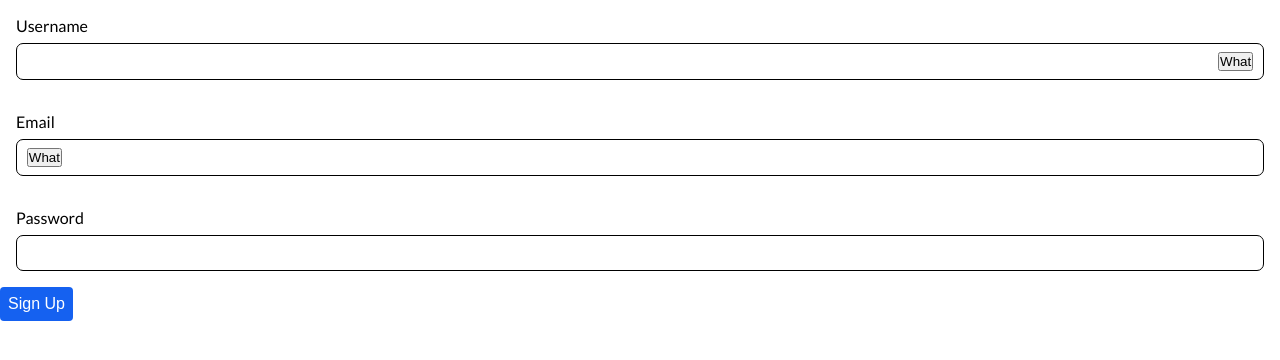
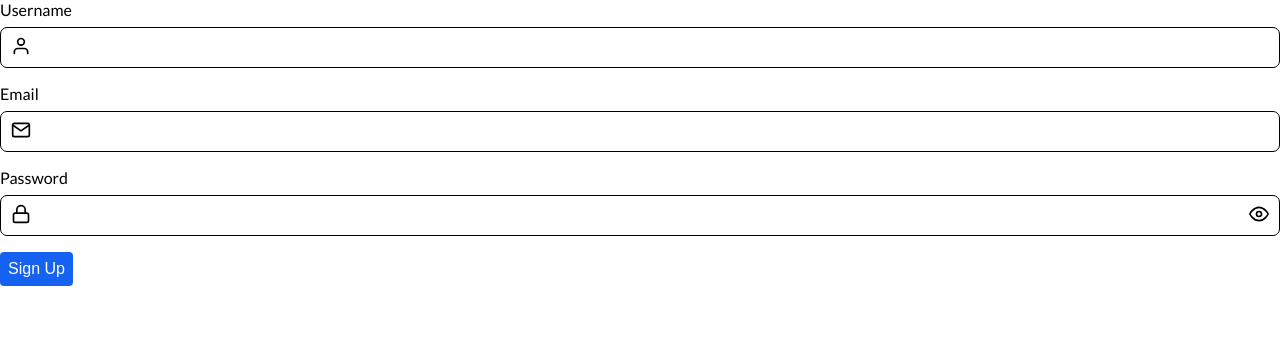
Before and after one commit to Wodnyan/Mushi, a Next.js app in the folder client/: page /account/create in a window 1280 px wide. Shown: the top 360 px of the page. Built offline with nearby package versions, Linux system fonts and the light colour scheme.

Commit message:
feat: controlled inputs, password input, better input icon implementation

```diff
--- a/client/components/Input.tsx
+++ b/client/components/Input.tsx
@@ -1,15 +1,19 @@
 import * as S from "../styles/Forms";
 import styled from "styled-components";
+import { ChangeEvent } from "react";
 
 interface Props {
-  iconLeft?: string;
-  iconRight?: string;
+  iconLeft?: React.ReactNode;
+  iconRight?: React.ReactNode;
   [x: string]: any;
+  onChange?: (e: ChangeEvent<HTMLInputElement>) => void;
+  value?: string;
 }
 
 const Container = styled.div`
   position: relative;
   display: flex;
+  align-items: center;
   padding: 0.5rem 0.3rem;
   font-size: 1rem;
   outline: 0;
@@ -35,12 +39,18 @@ const Container = styled.div`
   }
 `;
 
-const Input: React.FC<Props> = ({ iconLeft, iconRight, ...rest }) => {
+const Input: React.FC<Props> = ({
+  iconLeft,
+  iconRight,
+  value,
+  onChange,
+  ...rest
+}) => {
   return (
     <Container>
-      {iconLeft && <S.InputIcon>What</S.InputIcon>}
-      <S.Input {...rest} />
-      {iconRight && <S.InputIcon>What</S.InputIcon>}
+      {iconLeft && <S.InputIcon tabIndex={-1}>{iconLeft}</S.InputIcon>}
+      <S.Input onChange={onChange} value={value} {...rest} />
+      {iconRight && <S.InputIcon>{iconRight}</S.InputIcon>}
     </Container>
   );
 };
--- a/client/components/PasswordInput.tsx
+++ b/client/components/PasswordInput.tsx
@@ -1,12 +1,36 @@
-import { FormControl, Input, Label } from "../styles/Forms";
+import { useState } from "react";
+import { FiEye, FiEyeOff, FiLock } from "react-icons/fi";
+import { FormControl, Label } from "../styles/Forms";
+import Input from "./Input";
 
-interface Props {}
+interface Props {
+  [x: string]: any;
+}
 
-const PasswordInput: React.FC<Props> = () => {
+const PasswordInput: React.FC<Props> = ({ ...rest }) => {
+  const [showPassword, setShowPassword] = useState(false);
+  const togglePasswordShow = () => {
+    setShowPassword((prev) => !prev);
+  };
+
+  const Icon = () => {
+    return (
+      <div onClick={togglePasswordShow}>
+        {showPassword ? <FiEyeOff size={20} /> : <FiEye size={20} />}
+      </div>
+    );
+  };
+
   return (
     <FormControl>
       <Label htmlFor="password">Password</Label>
-      <Input id="password" type="password" />
+      <Input
+        iconLeft={<FiLock size={20} />}
+        iconRight={<Icon />}
+        id="password"
+        type={showPassword ? "text" : "password"}
+        {...rest}
+      />
     </FormControl>
   );
 };
--- a/client/package.json
+++ b/client/package.json
@@ -13,6 +13,7 @@
     "next": "10.0.6",
     "react": "17.0.1",
     "react-dom": "17.0.1",
+    "react-icons": "^4.2.0",
     "sass": "^1.32.6",
     "styled-components": "^5.2.1"
   },
--- a/client/pages/account/create.tsx
+++ b/client/pages/account/create.tsx
@@ -1,25 +1,56 @@
 import { Label, FormControl } from "../../styles/Forms";
 import { Button } from "../../styles/Button";
-import { FormEvent } from "react";
+import { ChangeEvent, FormEvent, useState } from "react";
 import PasswordInput from "../../components/PasswordInput";
 import Input from "../../components/Input";
+import { FiMail, FiUser } from "react-icons/fi";
+import { Form } from "../../styles/pages/AccountPages";
+
+interface UserInfo {
+  username: string;
+  email: string;
+  password: string;
+}
 
 export default function Create() {
+  const [userInfo, setUserInfo] = useState<UserInfo>({
+    username: "",
+    email: "",
+    password: "",
+  });
   const handleSignUp = (e: FormEvent<HTMLFormElement>) => {
     e.preventDefault();
+    console.log(userInfo);
+  };
+  const handleChange = (e: ChangeEvent<HTMLInputElement>) => {
+    const { id, value } = e.target;
+    setUserInfo((prev) => ({
+      ...prev,
+      [id]: value,
+    }));
   };
   return (
-    <form onSubmit={handleSignUp}>
+    <Form onSubmit={handleSignUp}>
       <FormControl>
         <Label htmlFor="username">Username</Label>
-        <Input id="username" iconRight="foo" />
+        <Input
+          onChange={handleChange}
+          id="username"
+          iconLeft={<FiUser size={20} />}
+          value={userInfo.username || ""}
+        />
       </FormControl>
       <FormControl>
         <Label htmlFor="email">Email</Label>
-        <Input id="email" iconLeft="bar" />
+        <Input
+          onChange={handleChange}
+          id="email"
+          iconLeft={<FiMail size={20} />}
+          value={userInfo.email || ""}
+        />
       </FormControl>
-      <PasswordInput />
+      <PasswordInput value={userInfo.password || ""} onChange={handleChange} />
       <Button>Sign Up</Button>
-    </form>
+    </Form>
   );
 }
--- a/client/pages/index.tsx
+++ b/client/pages/index.tsx
@@ -9,7 +9,7 @@ import {
   BurgerContainer,
   LoginLinkContainer,
   Menu,
-} from "../styles/Home";
+} from "../styles/pages/Home";
 import Button from "../styles/Button";
 import NextLink from "next/link";
 import { Burger } from "../styles/Burger";
--- a/client/styles/Forms.tsx
+++ b/client/styles/Forms.tsx
@@ -1,6 +1,10 @@
 import styled from "styled-components";
 
-export const InputIcon = styled.button``;
+export const InputIcon = styled.button`
+  background: none;
+  outline: none;
+  border: none;
+`;
 
 export const Label = styled.label``;
 
@@ -20,8 +24,8 @@ export const Input = styled.input`
 `;
 
 export const FormControl = styled.div`
-  padding: 1rem;
   position: relative;
+  margin-bottom: 1rem;
   ${Label} {
     display: inline-block;
     margin-bottom: 0.5rem;
--- /dev/null
+++ b/client/styles/pages/AccountPages.tsx
@@ -0,0 +1,3 @@
+import styled from "styled-components";
+
+export const Form = styled.form``;
--- a/client/styles/Home.tsx
+++ b/client/styles/pages/Home.tsx
@@ -1,6 +1,6 @@
 import styled from "styled-components";
-import { COLORS } from "../constants/style/colors";
-import { BREAKPOINTS } from "../constants/style/breakpoints";
+import { COLORS } from "../../constants/style/colors";
+import { BREAKPOINTS } from "../../constants/style/breakpoints";
 
 interface MenuProps {
   open?: boolean;
```
Also changed, not shown: 1 other file (tests, documents, lock files or other folders).
